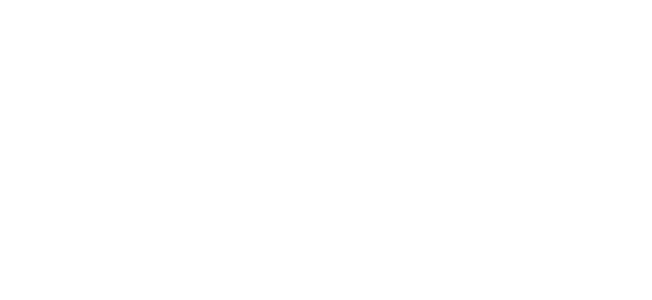
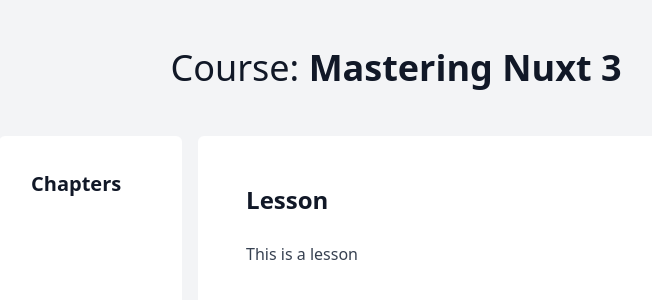
Before and after one commit to Vladimir2011/Mastering-Nuxt-3, a Nuxt app: page /course in a window 1280 px wide. Shown: the top 300 px of the page, without its empty margins (244-896 px from the left). Built offline with nearby package versions, Linux system fonts and the light colour scheme.

Commit message:
1-1 File based routing

```diff
--- /dev/null
+++ b/pages/course.vue
@@ -0,0 +1,36 @@
+<template>
+  <div
+      class="p-12 bg-gray-100 w-full h-full min-h-screen flex flex-col items-center"
+  >
+    <div class="prose mb-12">
+      <h1>
+        <span class="font-medium">
+          Course:
+          <span class="font-bold">Mastering Nuxt 3</span>
+        </span>
+      </h1>
+    </div>
+
+    <div class="flex flex-row justify-center flex-grow">
+      <div
+          class="prose mr-4 p-8 bg-white rounded-md min-w-[20ch] flex flex-col"
+      >
+        <h3>Chapters</h3>
+        <!-- All the lessons for the course listed here -->
+      </div>
+
+      <div class="prose p-12 bg-white rounded-md w-[65ch]">
+        <h2>Lesson</h2>
+        <p>This is a lesson</p>
+      </div>
+    </div>
+  </div>
+</template>
+
+<script setup lang="ts">
+
+</script>
+
+<style scoped>
+
+</style>
--- /dev/null
+++ b/pages/index.vue
@@ -0,0 +1,5 @@
+<template>
+  Hello World!
+</template>
+
+<script></script>
```
